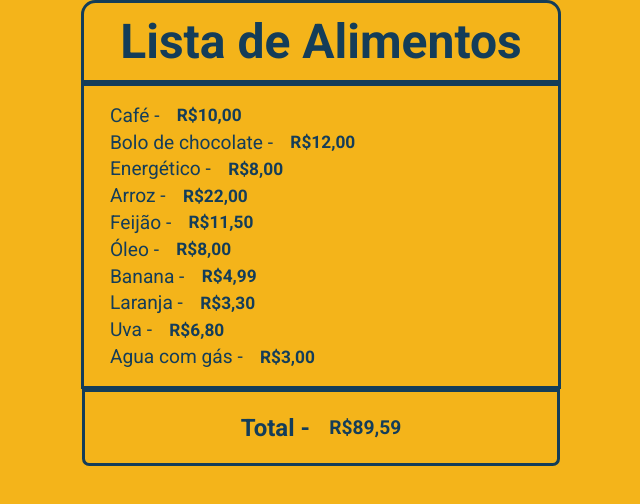
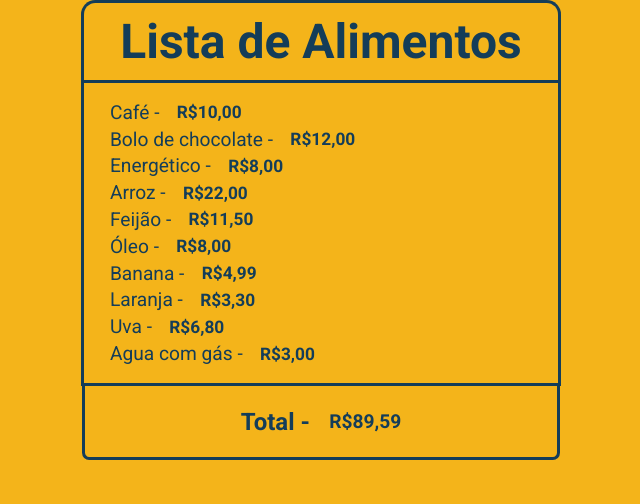
Before and after one commit to RenatoAnjo/CSS3-DevQuest, a plain HTML site: page CSS_basico/exercicios/02-lista-alimentos/index.html in a window 1280 px wide. Shown: the whole page, without its empty margins (319-959 px from the left). Drawn offline with Linux system fonts and the light colour scheme.

Commit message:
Estilizando as bordas, deixando na mesma espessura

```diff
--- a/CSS_basico/exercicios/02-lista-alimentos/style.css
+++ b/CSS_basico/exercicios/02-lista-alimentos/style.css
@@ -13,7 +13,9 @@ body {
 h1 {
     font-size: 3em;
     padding: 0.8em 0;
-    border: 0.08em solid #143d59;
+    border-width: 0.08em 0.08em 0 ;
+    border-style: solid;
+    border-color:  #143d59;
     margin: auto;
     width: 10em;
     height: 1em;
@@ -67,7 +69,9 @@ h2 {
     justify-content: center;
     align-items: center;
     margin: auto;
-    border: 0.16em solid #143d59;
     width: 17.65em;
     border-radius: 0 0 0.3em 0.3em;
+    border-width: 0 0.16em 0.16em;
+    border-style: solid;
+    border-color:  #143d59;
 }
```
